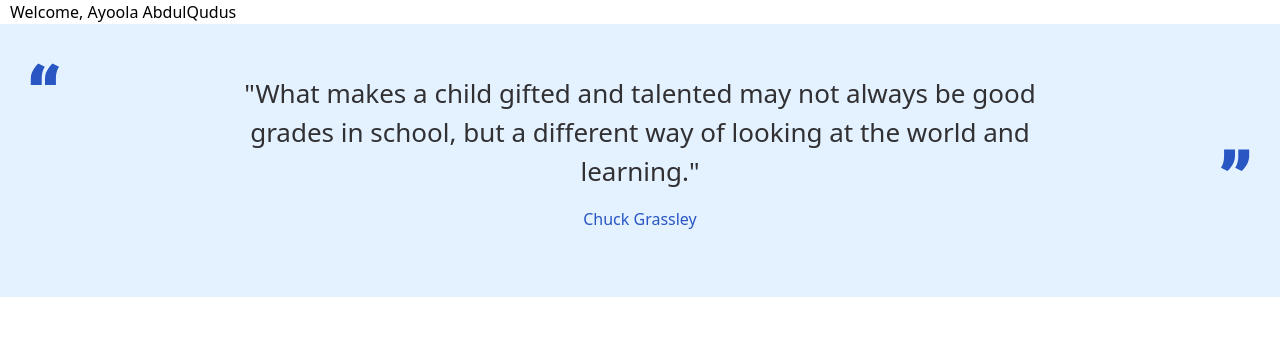
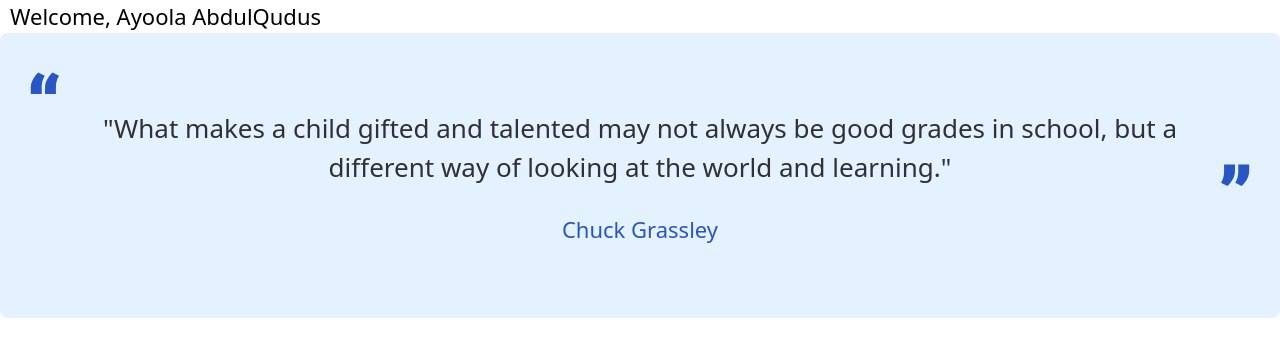
Before and after one commit to Qudusayo/ui_rms, a React (Vite) app: page /details in a window 1280 px wide. Shown: the top 356 px of the page. Built offline with nearby package versions, Linux system fonts and the light colour scheme.

Commit message:
done perfectly

```diff
--- a/src/components/Details.tsx
+++ b/src/components/Details.tsx
@@ -8,22 +8,24 @@ import styled from 'styled-components';
 const Author = styled.p`
  color : #2856C3 !important ;
  text-align: center;
+ font-size: 22px;
 `
 const MainCard = styled.div`
   background-color: #E4F1FF;
   padding: 40px 20px;
+  border-radius: 8px;
 `
 const Quote = styled.p`
    font-size: 26px;
-  width: 870px;
   color: #313033;
-  margin: 20px ;
-  margin: auto;
   text-align: center;
   font-weight: 400;
+   @media (max-width: 768px) {
+ transform: translateY(-30%);
+ }
 `
 const HeadingName = styled.span `
-    font-size: 16px;
+    font-size: 22px;
     padding: 10px;
 `
 const Container = styled.div`
@@ -44,16 +46,7 @@ const Right = styled.img`
 //  left: 100%;
 //  top: 25%;
 `
-const Quotecontainerimg = styled.img`
- padding: 9px 10px;
-  width: 36px;
 
-  @media screen and (max-width: 700px) {
-     display: none;
-    padding: 100px;
-
-  }
-`
 
 
 const QuoteContainer =() => {
```
